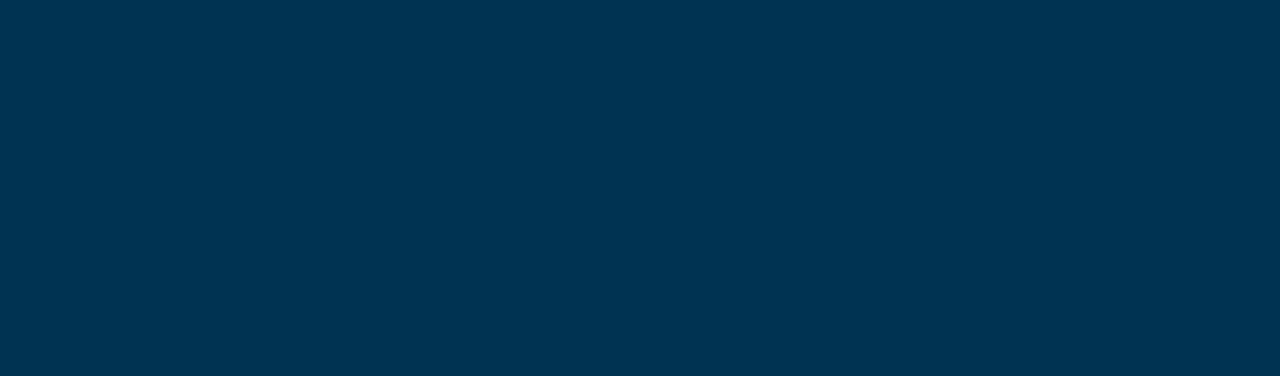
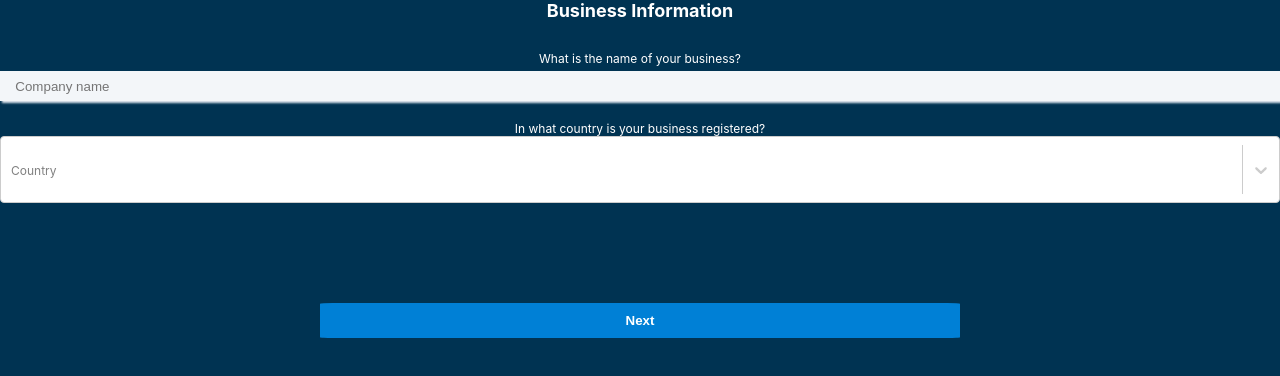
Before and after one commit to yuliacannon/Kountable, a React (Create React App) app: page /business-info in a window 1280 px wide. Shown: the top 376 px of the page. Built offline with nearby package versions, Linux system fonts and the light colour scheme.

Commit message:
changed routing

```diff
--- a/package.json
+++ b/package.json
@@ -3,10 +3,14 @@
   "version": "0.1.0",
   "private": true,
   "dependencies": {
+    "mobx": "^5.5.2",
+    "mobx-react": "^5.3.6",
     "react": "^16.6.0",
     "react-dom": "^16.6.0",
+    "react-dropdown": "^1.6.2",
     "react-router-dom": "^4.3.1",
-    "react-scripts": "2.1.0"
+    "react-scripts": "2.1.0",
+    "react-select": "^2.1.1"
   },
   "scripts": {
     "start": "react-scripts start",
--- a/src/App.css
+++ b/src/App.css
@@ -1,8 +1,58 @@
-.header{
-  height: 50px;
+header{
+  height: 8vh;
+  padding: 0 3%;
+  display: flex;
+  justify-content: space-between;
 }
 
-img{
-  height: auto;
+footer{
+  display: flex;
+  height: 8vh;
+  justify-content: space-between;
+  padding: 0 3%;
+}
+
+header img{
+  height: 8vh;
   display: inline-block;
+
 }
+
+.content{
+  background-color: #fff;
+  min-height: 77vh;
+  padding-top: 7vh;
+}
+
+footer img{
+
+  display: inline-block;
+  height: 8vh;
+}
+
+footer ul{
+  list-style-type: none;
+  margin: auto;
+  font-size: 14px;
+
+}
+
+footer ul li{
+  display: inline;
+  color: #0080d5;
+  margin-left: 10px;
+}
+
+footer ul li a:visited{
+  color: #0080d5;
+}
+
+footer p{
+  display: inline;
+  margin: auto 0;
+  color: #768894;
+}
+
+.footer-left{
+  display: flex;
+}
--- a/src/App.js
+++ b/src/App.js
@@ -1,5 +1,6 @@
 import React, { Component } from 'react';
-import logo from './img/logo.png'
+import logo from './img/logo2.png'
+import logo2 from './img/logo3.png'
 import user from './img/user.png'
 import './App.css';
 import { BrowserRouter } from 'react-router-dom'
@@ -9,21 +10,26 @@ class App extends Component {
     return (
       <BrowserRouter>
       <div className="App">
-        <div className='header'>
+        <header>
           <img src={logo} alt='logo'/>
           <img src={user} alt='logoUser'/>
-        </div>
+        </header>
 
         <div className='content'>
+
           {this.props.children}
         </div>
 
-        <div className='footer'>
-          <ul>
-            <li><a href='#'>Privacy</a></li>
-            <li><a href='#'>Terms of Service</a></li>
-          </ul>
-        </div>
+        <footer>
+          <div className='footer-left'>
+            <img src={logo2} alt='logo'/>
+            <ul>
+              <li><a href='#'>Privacy</a></li>
+              <li><a href='#'>Terms of Service</a></li>
+            </ul>
+          </div>
+          <p>Copyright 2018 | v2018.11.1</p>
+        </footer>
 
       </div>
       </BrowserRouter>
--- /dev/null
+++ b/src/CreateProject/BusinesInformation.css
@@ -0,0 +1,54 @@
+.main-wrapper{
+    width: 35vw;
+    margin: auto;
+    height: 70vh;
+    box-shadow: 0px 0px 13px -5px  #768894;
+    position: relative;
+}
+
+.busines-info{
+    color: #000;
+    width: 60%;
+    margin:auto;
+    padding-top: 15%;
+    text-align: left;
+    font-weight: 500;
+}
+
+h1{
+    font-size: 15px;
+    margin-bottom: 14%;
+    font-weight: 500;
+}
+
+input::-webkit-calendar-picker-indicator {
+    display: none;
+
+}
+
+.btn-submit{
+    margin-top: 20%;
+}
+
+.close {
+    position: absolute;
+    right: 25px;
+    top: 15px;
+    width: 15px;
+    height: 32px;
+  }
+  .close:before, .close:after {
+    position: absolute;
+    left: 15px;
+    content: ' ';
+    height: 15px;
+    width: 2px;
+    background-color: #333;
+    opacity: 0.7;
+  }
+  .close:before {
+    transform: rotate(45deg);
+  }
+  .close:after {
+    transform: rotate(-45deg);
+  }
--- /dev/null
+++ b/src/CreateProject/BusinesInformation.js
@@ -0,0 +1,69 @@
+//import './BusinesInformation.css'
+import React, {Component} from 'react'
+import Select from 'react-select'
+import { Link } from 'react-router-dom'
+
+
+
+
+
+
+class BusinesInformation extends Component{
+
+    options = [
+    // ...
+    { value: 'Stanford University', label: 'Stanford' },
+    // ...
+    ];
+
+    render(){
+        return(
+            <div className='main-wrapper'>
+                <Link to='/login'><span className="close"></span></Link>
+                <form className='busines-info'>
+                <h1>Business Information</h1>
+
+                    <label htmlFor="text">What is the name of your business?
+                        <input
+                        type="text"
+                        onChange={this.handleChange}
+                        //value={this.state.company}
+                        placeholder='Company name'
+                        name="company"
+                        required/>
+                    </label>
+
+                    <label htmlFor="text">In what country is your business registered?
+                         {/* <input
+                        type="text"
+                        onChange={this.handleChange}
+                        //value={this.state.country}
+                        placeholder='Country'
+                        name="country"
+                        required/>  */}
+                        <Select
+                            options={this.options}
+                            placeholder='Country'
+                            name='country'
+
+                             />
+                    </label>
+
+                     <div className='btn-submit'>
+                        <input
+                            //disabled={this.validateForm}
+                            onClick={this.next}
+                            type="submit" value="Next"
+                            />
+                    </div>
+
+                </form>
+
+            </div>
+        )
+    }
+}
+
+
+
+export default BusinesInformation;
--- a/src/StarterPages/LogIn.js
+++ b/src/StarterPages/LogIn.js
@@ -60,8 +60,8 @@ class LogIn extends Component{
                     </div>
 
 
-
-                    <div className='btn-submit'>
+                    <p className='forgot-pass'><a href='#'>Forgot password?</a></p>
+                    <div className='btn-submit' id='login'>
                         <input
                             type="submit"
                             value="Log in"
--- a/src/StarterPages/SignUp.css
+++ b/src/StarterPages/SignUp.css
@@ -47,7 +47,8 @@ input::placeholder{
     width: 50%;
     text-align: center;
     display: block;
-    margin: 40% auto;
+    margin: auto;
+    margin-top: 100px;
 
 
 }
@@ -59,6 +60,7 @@ input::placeholder{
     height: 35px;
     color: #fff;
     cursor: pointer;
+    border-radius: 2%;
 }
 
 .btn-submit input:hover{
@@ -88,3 +90,18 @@ p{
     margin-right: 0.5em;
     cursor: pointer;
 }
+
+ a{
+    color: #0080d6;
+}
+
+.forgot-pass{
+    text-align: center;
+    font-size: 11px;
+    margin-bottom: 5px;
+    margin-top: 70px;
+}
+
+#login{
+    margin-top:0;
+}
--- a/src/StarterPages/SignUp.js
+++ b/src/StarterPages/SignUp.js
@@ -1,6 +1,7 @@
 import React, { Component } from 'react';
 import './SignUp.css'
 import { Link } from 'react-router-dom'
+import {withRouter} from "react-router-dom";
 import eye from '../img/round-remove_red_eye-24px.svg'
 
 class SignUp extends Component{
@@ -8,19 +9,19 @@ class SignUp extends Component{
         type: 'password',
         email: '',
         password: '',
-        validateForm: false
+        isFormValid: false
     };
 
     handleChange =(e) =>{
-        this.setState({ [e.target.name] : e.target.value });
+        this.setState({
+             [e.target.name] : e.target.value
+         },  this.validateForm);
        }
 
     validateForm =()=>{
-
-        if(this.state.email.length > 0 && this.state.password.length > 0){
-                this.setState({validateForm: true});
-            }
-            return !this.state.validateForm;
+        this.setState({
+            isFormValid: this.state.email.length > 0 && this.state.password.length > 0
+        })
         }
 
     showPassword = ()=>{
@@ -78,7 +79,7 @@ class SignUp extends Component{
 
                     <div className='btn-submit'>
                         <input
-                            //disabled={this.validateForm}
+                            disabled={!this.state.isFormValid}
                             onClick={this.saveAccount}
                             type="submit" value="Sign up"
                             />
@@ -90,4 +91,4 @@ class SignUp extends Component{
     }
 }
 
-export default SignUp;
+export default withRouter(SignUp);
--- a/src/StarterPages/StarterLayout.css
+++ b/src/StarterPages/StarterLayout.css
@@ -1,5 +1,5 @@
 body{
-    background-color: #003352;
+    background-color:#003352;
 }
 
 .logo img{
--- a/src/index.js
+++ b/src/index.js
@@ -1,13 +1,14 @@
 import React from 'react';
 import ReactDOM from 'react-dom';
 import './index.css';
-import {Switch, Route, BrowserRouter } from 'react-router-dom'
+import {Switch, Route, BrowserRouter ,Router} from 'react-router-dom'
 import * as serviceWorker from './serviceWorker';
 
 import StarterLayout from './StarterPages/StarterLayout';
 import SignUp from './StarterPages/SignUp'
 import LogIn from './StarterPages/LogIn'
 import App from './App'
+import BusinesInformation from './CreateProject/BusinesInformation';
 
 
 const AppRoute = ({ component: Component, layout: Layout, ...rest }) => (
@@ -18,17 +19,15 @@ const AppRoute = ({ component: Component, layout: Layout, ...rest }) => (
     )} />
   )
 
-  const Bar = () => (
-    <p>Bar</p>
-  )
+
 
 ReactDOM.render((
     <BrowserRouter>
         <Switch>
 
-        <AppRoute path="/signup" layout={StarterLayout} component={SignUp} />
-        <AppRoute path="/login" layout={StarterLayout} component={LogIn}/>
-        <AppRoute path="/ko" layout={App} component={Bar}/>
+        <Route path="/signup" layout={StarterLayout} component={SignUp} />
+        <Route path="/login" layout={StarterLayout} component={LogIn}/>
+        <Route path="/business-info" layout={App} component={BusinesInformation}/>
 
 
 
@@ -36,5 +35,17 @@ ReactDOM.render((
     </BrowserRouter>
   ), document.getElementById('root'));
 
+// ReactDOM.render((
+// <Router>
+//   <Route component={StarterLayout}>
+//     <Route path="/signup" component={SignUp} />
+//     <Route path="/login" component={LogIn} />
+//   </Route>
+//   <Route component={App}>
+//     <Route path="/business-info" component={BusinesInformation} />
+//   </Route>
+// </Router>
+//), document.getElementById('root'));
+
 
 serviceWorker.unregister();
```
Also changed, not shown: src/img/logo3.png (renamed from src/img/unnamed.png), 1 other file (tests, documents, lock files or other folders).
